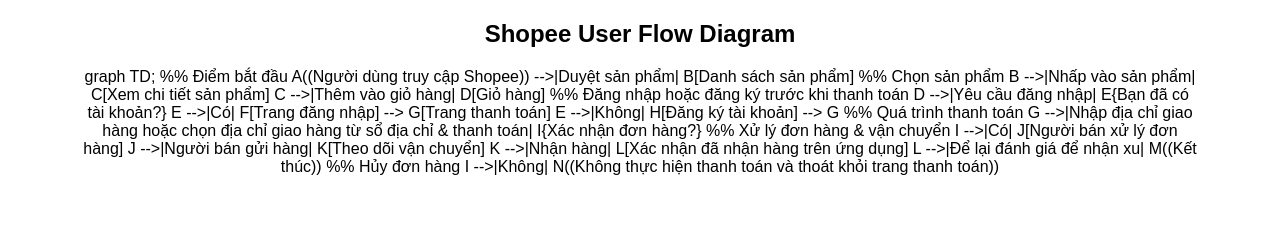
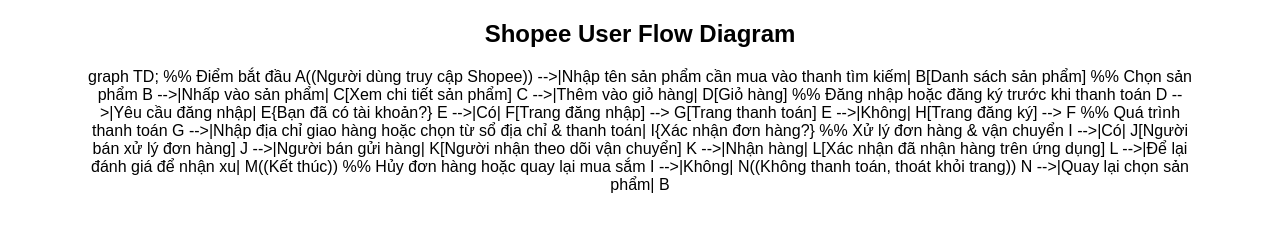
Before and after one commit to tentoilatai/UIUX-ShopeeUserFlow, a plain HTML site: page index.html in a window 1280 px wide. Drawn offline with Linux system fonts and the light colour scheme; a script that the page names is missing.

Commit message:
Update index.html

```diff
--- a/index.html
+++ b/index.html
@@ -30,7 +30,7 @@
     <div class="mermaid">
         graph TD;
             %% Điểm bắt đầu
-            A((Người dùng truy cập Shopee)) -->|Duyệt sản phẩm| B[Danh sách sản phẩm]
+            A((Người dùng truy cập Shopee)) -->|Nhập tên sản phẩm cần mua vào thanh tìm kiếm| B[Danh sách sản phẩm]
 
             %% Chọn sản phẩm
             B -->|Nhấp vào sản phẩm| C[Xem chi tiết sản phẩm]
@@ -39,20 +39,22 @@
             %% Đăng nhập hoặc đăng ký trước khi thanh toán
             D -->|Yêu cầu đăng nhập| E{Bạn đã có tài khoản?}
             E -->|Có| F[Trang đăng nhập] --> G[Trang thanh toán]
-            E -->|Không| H[Đăng ký tài khoản] --> G
+            E -->|Không| H[Trang đăng ký] --> F
 
             %% Quá trình thanh toán
-            G -->|Nhập địa chỉ giao hàng hoặc chọn địa chỉ giao hàng từ sổ địa chỉ & thanh toán| I{Xác nhận đơn hàng?}
+            G -->|Nhập địa chỉ giao hàng hoặc chọn từ sổ địa chỉ & thanh toán| I{Xác nhận đơn hàng?}
 
             %% Xử lý đơn hàng & vận chuyển
             I -->|Có| J[Người bán xử lý đơn hàng]
-            J -->|Người bán gửi hàng| K[Theo dõi vận chuyển]
+            J -->|Người bán gửi hàng| K[Người nhận theo dõi vận chuyển]
             K -->|Nhận hàng| L[Xác nhận đã nhận hàng trên ứng dụng]
             L -->|Để lại đánh giá để nhận xu| M((Kết thúc))
 
-            %% Hủy đơn hàng
-            I -->|Không| N((Không thực hiện thanh toán và thoát khỏi trang thanh toán))
+            %% Hủy đơn hàng hoặc quay lại mua sắm
+            I -->|Không| N((Không thanh toán, thoát khỏi trang))
+            N -->|Quay lại chọn sản phẩm| B
     </div>
+
 
 
 
```
